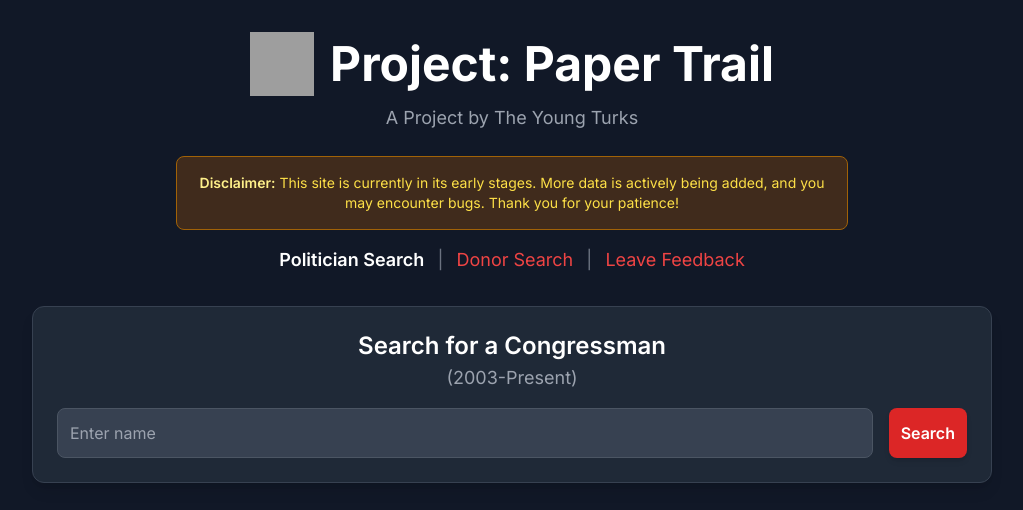
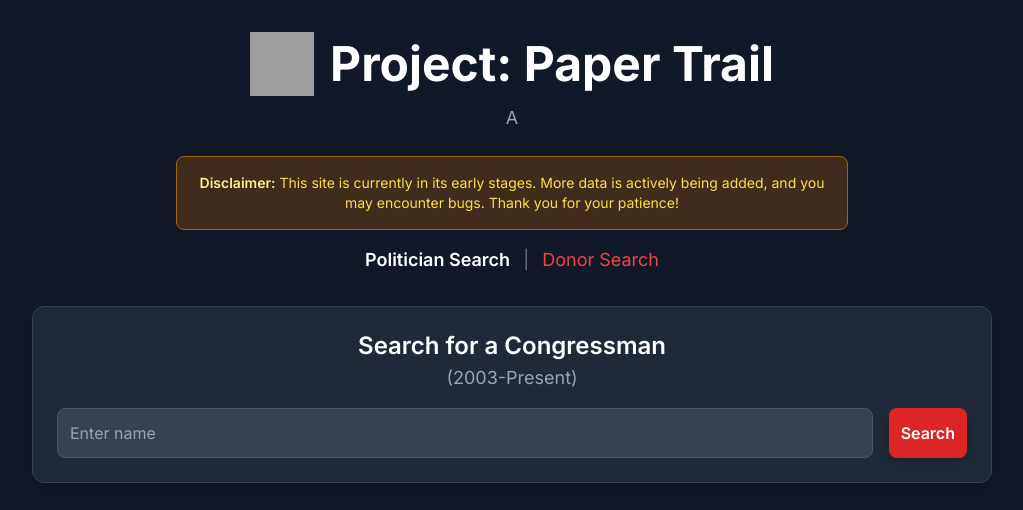
Before and after one commit to Operation-Hope/paper-trail, a Flask app: page / in a window 1280 px wide. Shown: the top 510 px of the page, without its empty margins (128-1151 px from the left). Run offline with Flask 3, Linux system fonts and the light colour scheme; data that the repository does not hold is empty; some libraries are stand-ins or nearby versions; grey boxes are pictures that could not be loaded.

Commit message:
removed feedback

```diff
--- a/templates/index.html
+++ b/templates/index.html
@@ -75,7 +75,7 @@
                      alt="TYT Logo" class="h-12 w-12 md:h-16 md:w-16" onerror="this.style.display='none'">
                 <h1 class="text-4xl md:text-5xl font-bold text-white">Project: Paper Trail</h1>
             </div>
-            <p class="text-lg text-gray-400">A Project by The Young Turks</p>
+            <p class="text-lg text-gray-400">A </p>
                <!-- New Disclaimer -->
             <div class="mt-6 p-4 bg-yellow-900/50 border border-yellow-700 rounded-lg text-center text-yellow-300 text-sm max-w-2xl mx-auto">
                 <p><strong class="font-semibold text-yellow-200">Disclaimer:</strong> This site is currently in its early stages. More data is actively being added, and you may encounter bugs. Thank you for your patience!</p>
@@ -86,8 +86,7 @@
                 <a href="/" class="text-white font-semibold hover:underline mx-2">Politician Search</a>
                 <span class="text-gray-500">|</span>
                 <a href="/donor_search.html" class="text-red-500 hover:underline mx-2">Donor Search</a>
-                <span class="text-gray-500">|</span>
-                <a href="/feedback.html" class="text-red-500 hover:underline mx-2"> Leave Feedback</a>
+
             </nav>
 
         </header>
```
